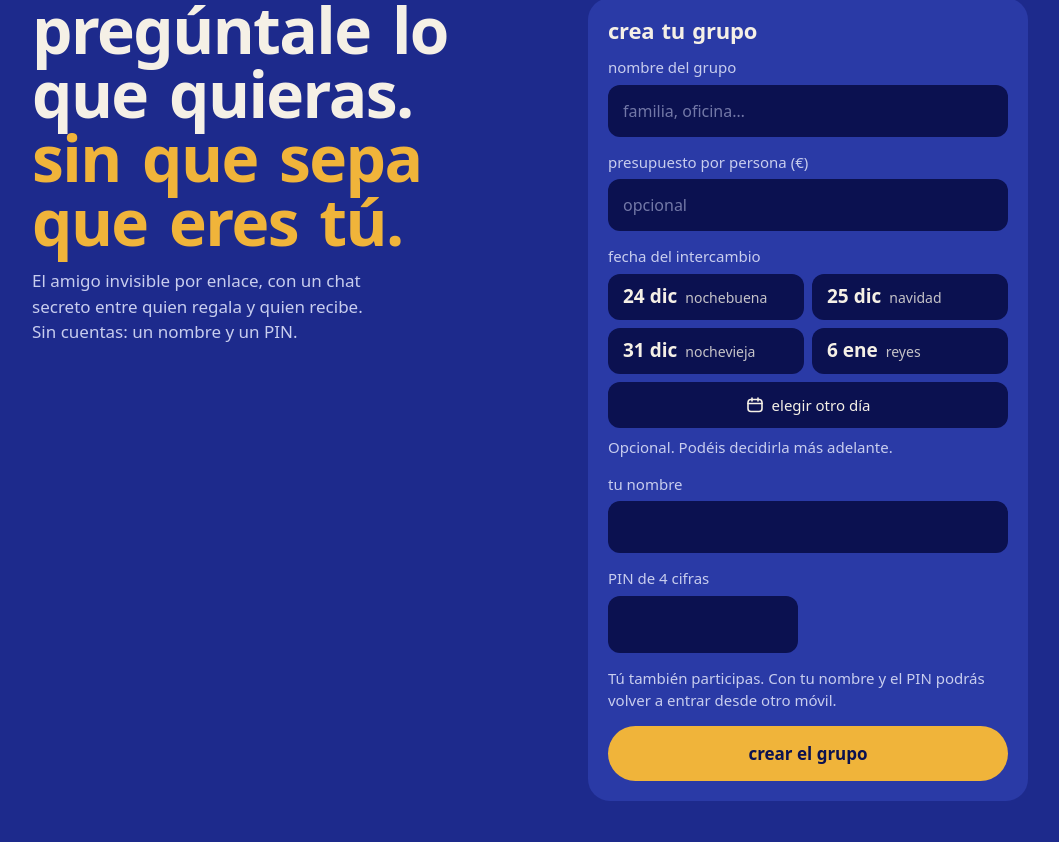
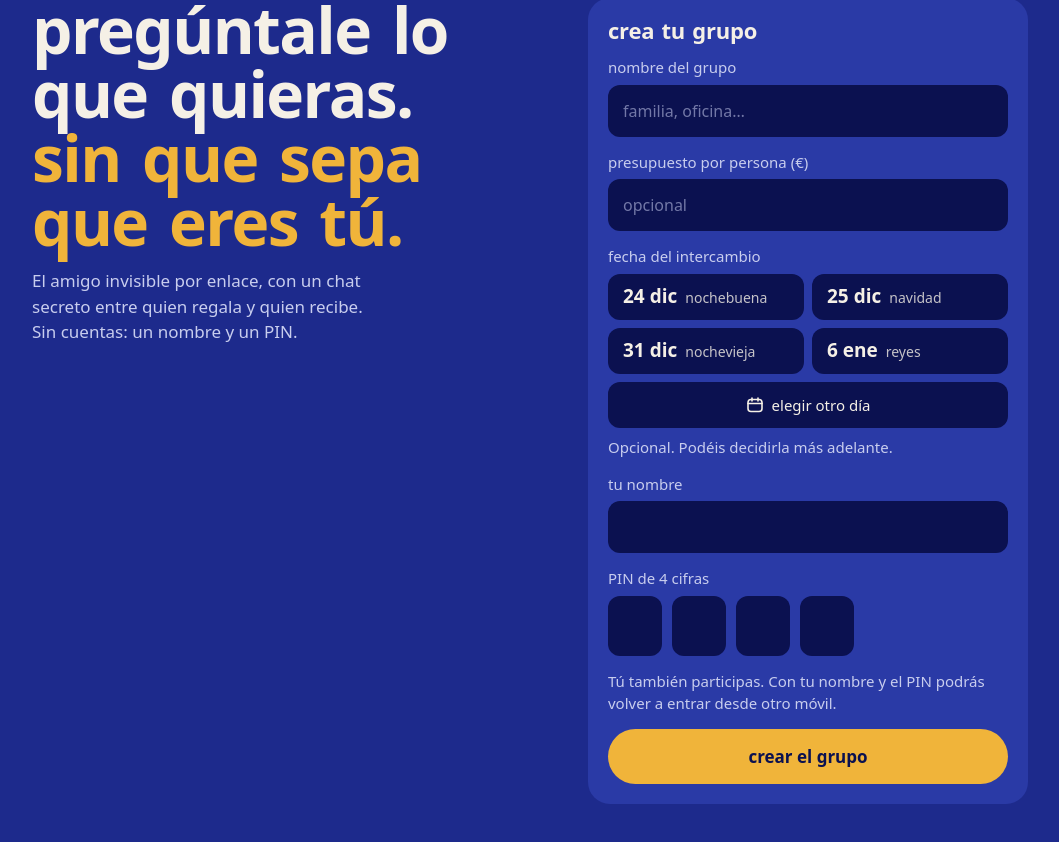
Before and after one commit to aadolfo8/psst, a React (Vite) app in the folder apps/web/: page / in a window 1280 px wide. Shown: the part 506-1348 px from the top of the page, without its empty margins (110-1169 px from the left). Built offline with nearby package versions, Linux system fonts and the light colour scheme; what openapi-fetch would draw is missing.

Commit message:
fix: four-box PIN input typed in one go
Co-Authored-By: Claude Opus 5.5 <noreply@anthropic.com>

```diff
--- /dev/null
+++ b/apps/web/src/components/PinField.module.css
@@ -0,0 +1,52 @@
+/* Cuatro casillas a la vista y un input invisible encima que recibe el texto. */
+.pin {
+  position: relative;
+  display: grid;
+  grid-template-columns: repeat(4, 54px);
+  gap: 10px;
+}
+
+.box {
+  height: 60px;
+  display: grid;
+  place-items: center;
+  border: 1.5px solid transparent;
+  border-radius: var(--radio-campo);
+  background: var(--sombra);
+  transition: border-color 0.2s;
+}
+
+/* Cifra escrita: un punto, para que no se lea por encima del hombro. */
+.box[data-filled]::after {
+  content: "";
+  width: 12px;
+  height: 12px;
+  border-radius: 50%;
+  background: var(--cal);
+}
+
+/* La casilla que toca rellenar se marca solo mientras el campo tiene el foco. */
+.pin:focus-within .box[data-active] {
+  border-color: var(--albero);
+}
+
+.input {
+  position: absolute;
+  inset: 0;
+  width: 100%;
+  opacity: 0;
+  font-size: 16px; /* evita el zoom de iOS al enfocar */
+  cursor: text;
+}
+
+@media (prefers-reduced-motion: no-preference) {
+  .box[data-filled]::after {
+    animation: pop 0.18s var(--ease-out);
+  }
+}
+
+@keyframes pop {
+  from {
+    transform: scale(0.3);
+  }
+}
--- a/apps/web/src/components/PinField.tsx
+++ b/apps/web/src/components/PinField.tsx
@@ -1,22 +1,52 @@
+import { useState, type SyntheticEvent } from "react";
+
 import ui from "../styles/ui.module.css";
+import styles from "./PinField.module.css";
 
-/** Campo de PIN de 4 cifras. Usa `name="pin"` para leerlo con FormData. */
+const LENGTH = 4;
+
+/**
+ * PIN de 4 cifras pintado como cuatro casillas. Por debajo es un solo input invisible que
+ * las cubre: se escribe (o se pega) de corrido y el borrado funciona como en cualquier campo.
+ * Usa `name="pin"` para leerlo con FormData.
+ */
 export function PinField({ label = "PIN de 4 cifras" }: { label?: string }) {
+  const [value, setValue] = useState("");
+
+  // El cursor siempre al final: así nunca se edita una cifra del medio sin verlo.
+  function keepCaretAtEnd(event: SyntheticEvent<HTMLInputElement>) {
+    const input = event.currentTarget;
+    input.setSelectionRange(input.value.length, input.value.length);
+  }
+
   return (
     <label className={ui.field}>
       {label}
+      <span className={styles.pin}>
+        {Array.from({ length: LENGTH }, (_, i) => (
+          <span
+            key={i}
+            className={styles.box}
+            data-filled={i < value.length || undefined}
+            data-active={i === Math.min(value.length, LENGTH - 1) || undefined}
+            aria-hidden="true"
+          />
+        ))}
         <input
-        className={`${ui.input} ${ui.pin}`}
+          className={styles.input}
           name="pin"
-        type="password"
+          value={value}
+          onChange={(e) => setValue(e.target.value.replace(/\D/g, "").slice(0, LENGTH))}
+          onSelect={keepCaretAtEnd}
           inputMode="numeric"
           pattern="[0-9]{4}"
-        minLength={4}
-        maxLength={4}
+          minLength={LENGTH}
+          maxLength={LENGTH}
           required
           autoComplete="off"
           title="4 cifras"
         />
+      </span>
     </label>
   );
 }
--- a/apps/web/src/styles/ui.module.css
+++ b/apps/web/src/styles/ui.module.css
@@ -132,16 +132,6 @@ select.input {
   background-position: right 14px center;
 }
 
-/* El PIN: cuatro cifras grandes y espaciadas en un solo campo. */
-.pin {
-  font-family: var(--display);
-  font-size: 26px;
-  font-weight: 600;
-  letter-spacing: 0.6em;
-  padding: 8px 14px;
-  max-width: 190px;
-}
-
 .hint {
   margin: 0;
   font-size: 15px;
```
Lines whose indentation alone changed are shown as unchanged.
